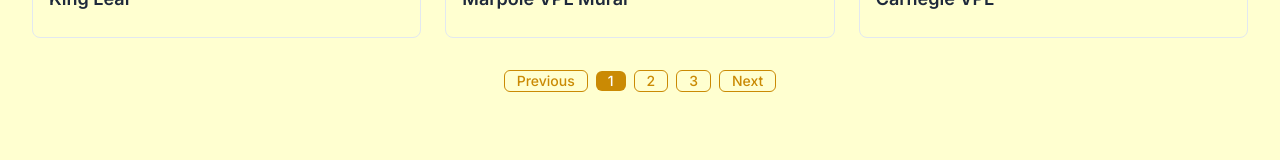
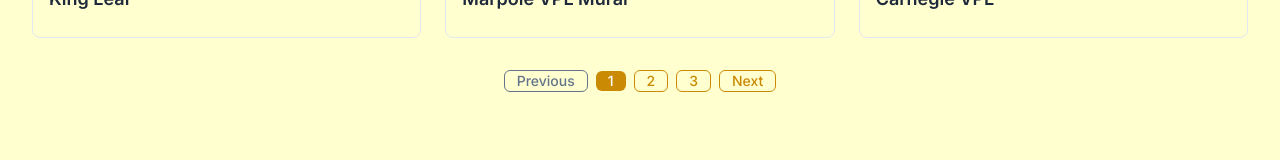
Before and after one commit to pepcmarques/embroidery, a Next.js app in the folder apps/frontend/: page / in a window 1280 px wide. Shown: the part 1150-1310 px from the top of the page. Built offline with nearby package versions, Linux system fonts and the light colour scheme.

Commit message:
previous next

```diff
--- a/apps/frontend/src/components/ProductGrid.tsx
+++ b/apps/frontend/src/components/ProductGrid.tsx
@@ -58,6 +58,9 @@ export const ProductGrid = ({ initialProducts }: ProductGridProps) => {
           disabled={currentPage === 1}
           variant="outline"
           size="sm"
+          className={`disabled:text-embroidery-muted disabled:border-embroidery-muted disabled:bg-transparent disabled:cursor-not-allowed ${
+            currentPage > 1 ? 'cursor-pointer' : ''
+          }`}
         >
           Previous
         </Button>
@@ -68,6 +71,9 @@ export const ProductGrid = ({ initialProducts }: ProductGridProps) => {
             onClick={() => handlePageChange(page)}
             variant={page === currentPage ? 'primary' : 'outline'}
             size="sm"
+            className={
+              page === currentPage ? 'cursor-default' : 'cursor-pointer'
+            }
           >
             {page}
           </Button>
@@ -78,6 +84,9 @@ export const ProductGrid = ({ initialProducts }: ProductGridProps) => {
           disabled={currentPage === totalPages}
           variant="outline"
           size="sm"
+          className={`disabled:text-embroidery-muted disabled:border-embroidery-muted disabled:bg-transparent disabled:cursor-not-allowed ${
+            currentPage < totalPages ? 'cursor-pointer' : ''
+          }`}
         >
           Next
         </Button>
```
